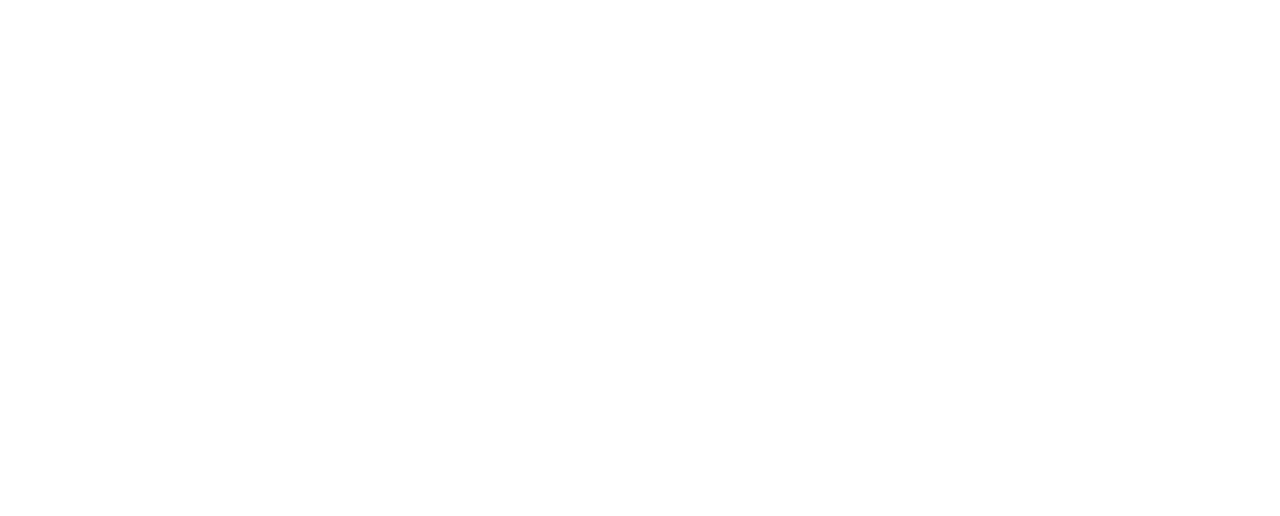
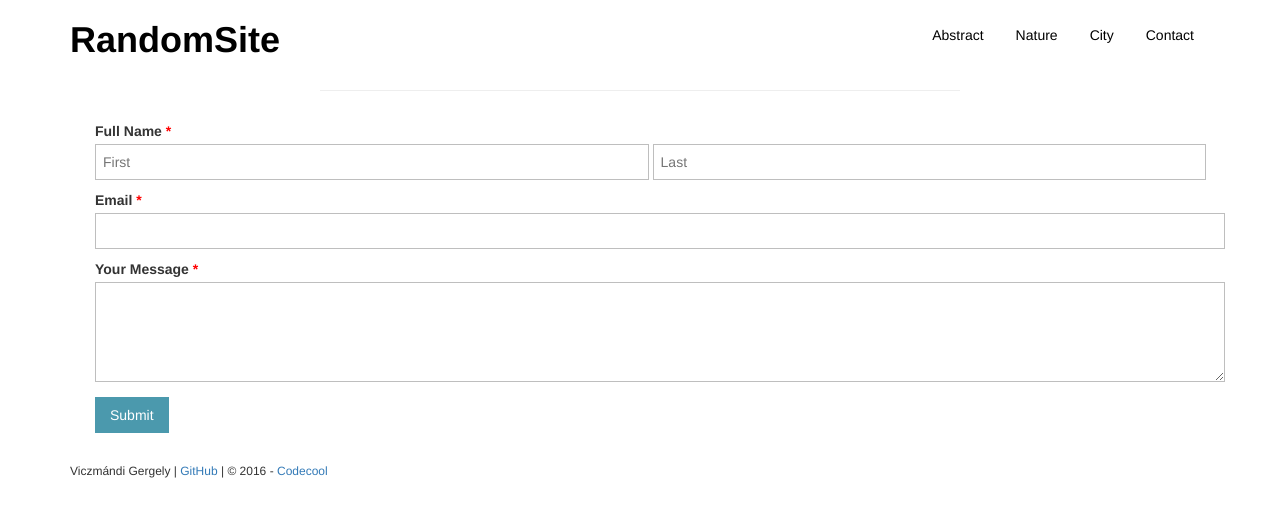
Before and after one commit to viczmandi/OwnRandomSite, a plain HTML site: page contact.html in a window 1280 px wide. Drawn offline with nearby package versions, Linux system fonts and the light colour scheme.

Commit message:
contact page added

```diff
--- a/contact.html
+++ b/contact.html
@@ -0,0 +1,60 @@
+<!DOCTYPE html>
+<html>
+  <head>
+    <meta charset="utf-8">
+    <title>RNDSite</title>
+    <meta charset="utf-8">
+    <meta name="viewport" content="width=device-width, initial-scale=1">
+    <link rel="stylesheet" href="css/style.css" media="screen" title="no title" charset="utf-8">
+    <link rel="stylesheet" href="http://maxcdn.bootstrapcdn.com/bootstrap/3.3.6/css/bootstrap.min.css">
+    <script src="https://ajax.googleapis.com/ajax/libs/jquery/1.12.0/jquery.min.js"></script>
+    <script src="http://maxcdn.bootstrapcdn.com/bootstrap/3.3.6/js/bootstrap.min.js"></script>
+  </head>
+  <body>
+    <header class="container">
+      <div class="row">
+        <h1 class="col-sm-4"><a href="index.html">RandomSite</a></h1>
+        <nav class="col-sm-8">
+          <ul>
+            <li><a href="abstract.html">Abstract</a></li>
+            <li><a href="nature.html">Nature</a></li>
+            <li><a href="city.html">City</a></li>
+            <li><a href="contact.html">Contact</a></li>
+          </ul>
+        </nav>
+      </div>
+    </header>
+    <hr>
+    <section>
+      <div class="container">
+        <div class="row">
+          <form>
+            <ul class="form-style-1">
+              <li><label>Full Name <span class="required">*</span></label><input type="text" name="field1" class="field-divided" placeholder="First" />&nbsp;<input type="text" name="field2" class="field-divided" placeholder="Last" /></li>
+              <li>
+                <label>Email <span class="required">*</span></label>
+                <input type="email" name="field3" class="field-long" />
+              </li>
+              <li>
+                <label>Your Message <span class="required">*</span></label>
+                <textarea name="field5" id="field5" class="field-long field-textarea"></textarea>
+              </li>
+              <li>
+                <input type="submit" value="Submit" />
+              </li>
+            </ul>
+          </form>
+        </div>
+      </div>
+    </section>
+    <footer class="container">
+      <div class="row">
+        <div class="col-sm-4">
+          <p>
+            Viczmándi Gergely | <a href="https://github.com/viczmandi/OwnRandomSite.git">GitHub</a> | &copy; 2016 - <a href="http://codecool.hu">Codecool</a>
+          </p>
+        </div>
+      </div>
+    </footer>
+  </body>
+</html>
--- a/css/style.css
+++ b/css/style.css
@@ -84,3 +84,91 @@ footer .col-sm-8 {
   display: flex;
   justify-content: flex-end;
 }
+
+/*contact*/
+
+<style type="text/css">
+.form-style-1 {
+    margin:10px auto;
+    max-width: 400px;
+    padding: 20px 12px 10px 20px;
+    font: 13px "Lucida Sans Unicode", "Lucida Grande", sans-serif;
+}
+.form-style-1 li {
+    padding: 0;
+    display: block;
+    list-style: none;
+    margin: 10px 0 0 0;
+}
+.form-style-1 label{
+    margin:0 0 3px 0;
+    padding:0px;
+    display:block;
+    font-weight: bold;
+}
+.form-style-1 input[type=text],
+.form-style-1 input[type=date],
+.form-style-1 input[type=datetime],
+.form-style-1 input[type=number],
+.form-style-1 input[type=search],
+.form-style-1 input[type=time],
+.form-style-1 input[type=url],
+.form-style-1 input[type=email],
+textarea,
+select{
+    box-sizing: border-box;
+    -webkit-box-sizing: border-box;
+    -moz-box-sizing: border-box;
+    border:1px solid #BEBEBE;
+    padding: 7px;
+    margin:0px;
+    -webkit-transition: all 0.30s ease-in-out;
+    -moz-transition: all 0.30s ease-in-out;
+    -ms-transition: all 0.30s ease-in-out;
+    -o-transition: all 0.30s ease-in-out;
+    outline: none;
+}
+.form-style-1 input[type=text]:focus,
+.form-style-1 input[type=date]:focus,
+.form-style-1 input[type=datetime]:focus,
+.form-style-1 input[type=number]:focus,
+.form-style-1 input[type=search]:focus,
+.form-style-1 input[type=time]:focus,
+.form-style-1 input[type=url]:focus,
+.form-style-1 input[type=email]:focus,
+.form-style-1 textarea:focus,
+.form-style-1 select:focus{
+    -moz-box-shadow: 0 0 8px #88D5E9;
+    -webkit-box-shadow: 0 0 8px #88D5E9;
+    box-shadow: 0 0 8px #88D5E9;
+    border: 1px solid #88D5E9;
+}
+.form-style-1 .field-divided{
+    width: 49%;
+}
+
+.form-style-1 .field-long{
+    width: 100%;
+}
+.form-style-1 .field-select{
+    width: 100%;
+}
+.form-style-1 .field-textarea{
+    height: 100px;
+}
+.form-style-1 input[type=submit], .form-style-1 input[type=button]{
+    background: #4B99AD;
+    padding: 8px 15px 8px 15px;
+    border: none;
+    color: #fff;
+}
+.form-style-1 input[type=submit]:hover, .form-style-1 input[type=button]:hover{
+    background: #4691A4;
+    box-shadow:none;
+    -moz-box-shadow:none;
+    -webkit-box-shadow:none;
+}
+.form-style-1 .required{
+    color:red;
+}
+</style>
```
